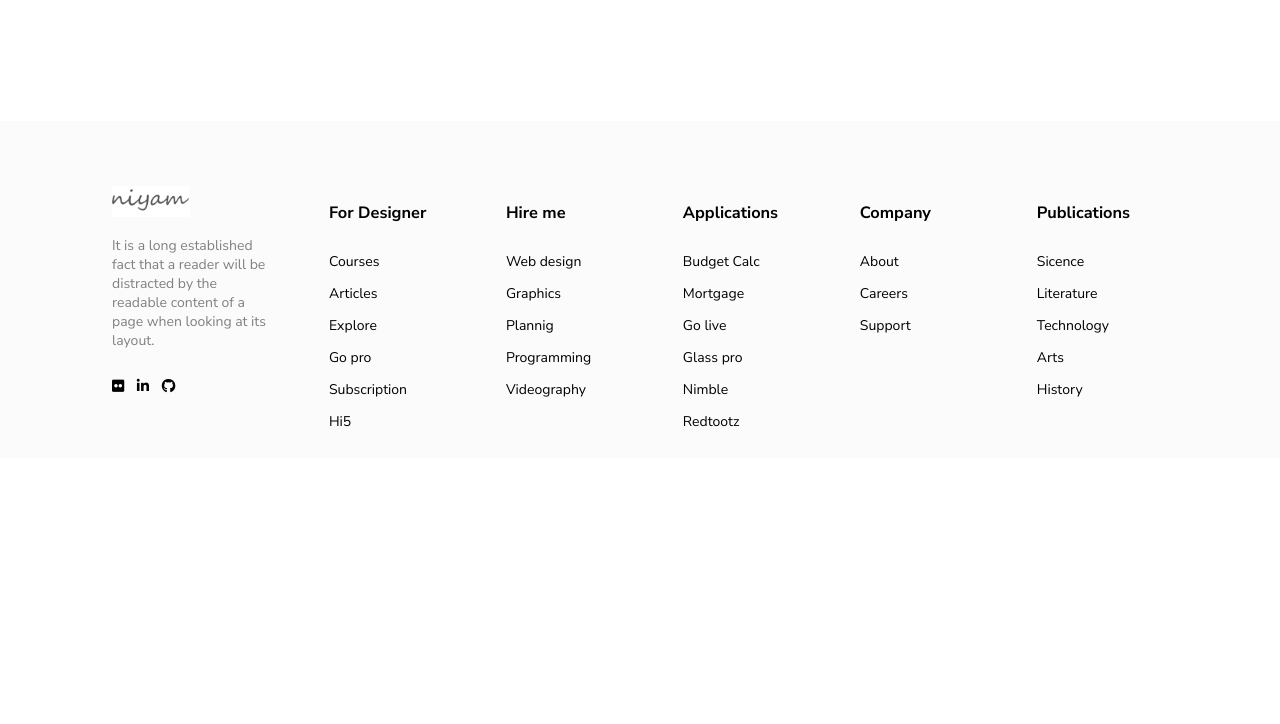
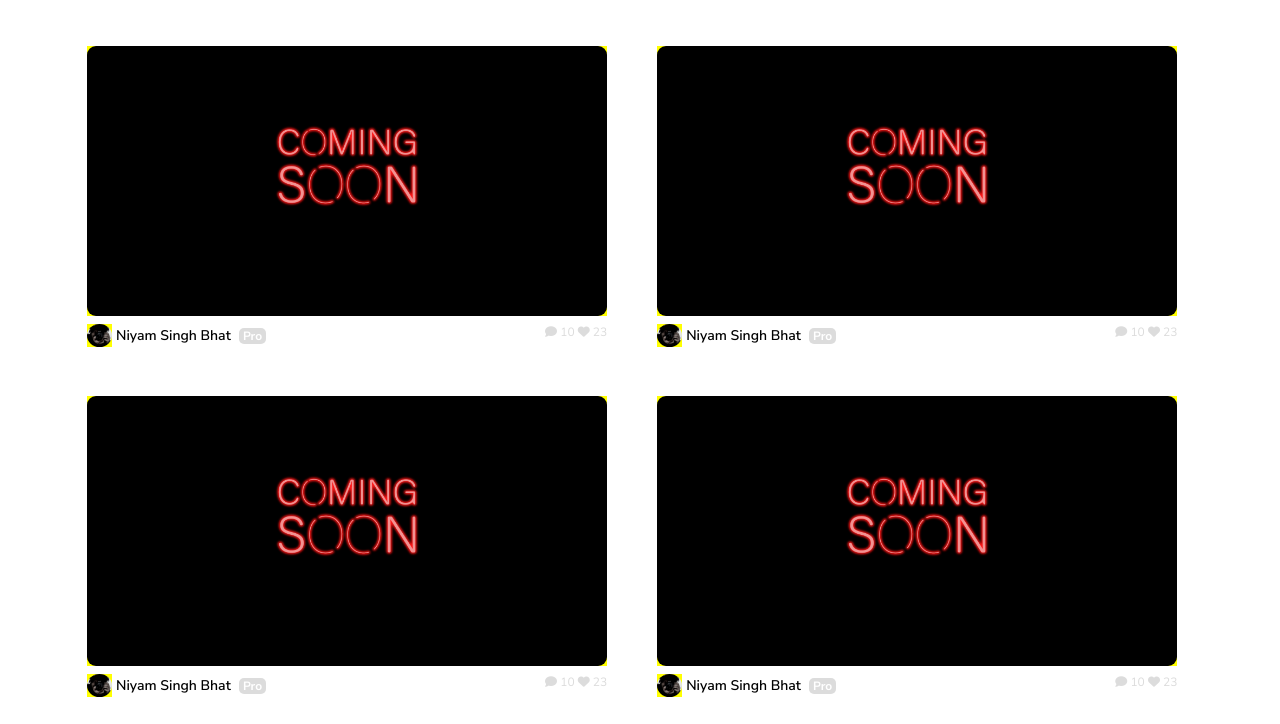
Before and after one commit to niyambhat/nimble, a plain HTML site: page index.html in a window 1280 px wide. Shown: the part 1713-2437 px from the top of the page. Before the commit the page ends 2171 px from the top, so only its background shows below. Drawn offline with Linux system fonts and the light colour scheme.

Commit message:
Update index.html

```diff
--- a/index.html
+++ b/index.html
@@ -12,6 +12,7 @@
 </head>
 <body>
     <div class="wrapper">
+
         <header>
             <div class="container">
                 <div class="col-wrap">
@@ -151,11 +152,15 @@
                         </div>
                     </div>
                 </div>
-
+<!--ROw 2-->
                 <div class="row-2">
                     <div class="col">
                         <div class="image">
-                            <img src="./assets/fonts/comming soon.png" alt="">
+                            <div class="robot">
+                                <img src="./robo.png" alt="">
+                            </div>
+
+
                         </div>
                         <div class="details"><div class="image">
                             <img src="./assets/profile.jpg" alt="">
@@ -222,6 +227,79 @@
                         </div>
                     </div>
                 </div>
+<!--ROw 2-->
+                <div class="row-2">
+                    <div class="col">
+                        <div class="image">
+                            <img src="./assets/fonts/comming soon.png" alt="">
+                        </div>
+                        <div class="details"><div class="image">
+                            <img src="./assets/profile.jpg" alt="">
+                        </div>
+                        <span class="name">Niyam Singh Bhat</span>
+                        <span class="pro">Pro</span>
+                        <ul class="like_comment">
+                            <li><a href=""><i class="fas fa-comment"></i> </a>10</li>
+                            <li><a href=""><i class="fas fa-heart"></i> </a>23</li>
+                        </ul>
+                    </div>
+                    </div>
+
+                    <div class="col">
+                        <div class="image">
+                            <img src="./assets/fonts/comming soon.png" alt="">                        </div>
+                        <div class="details">
+                            <div class="image">
+                                <img src="./assets/profile.jpg" alt="">
+                            </div>
+                            <span class="name">Niyam Singh Bhat
+                            </span> <span class="pro">Pro
+                            </span>
+                            <ul class="like_comment">
+                                <li><a href=""><i class="fas fa-comment"></i> </a>10</li>
+                                <li><a href=""><i class="fas fa-heart"></i> </a>23</li>
+                            </ul>
+                        </div>
+                    </div>
+
+                    <div class="col">
+                        <div class="image">
+                            <img src="./assets/fonts/comming soon.png" alt="">
+                        </div>
+                        <div class="details">
+                            <div class="image">
+                                <img src="./assets/profile.jpg" alt="">
+                            </div>
+                            <span class="name">Niyam Singh Bhat
+                            </span> <span class="pro">Pro
+                            </span>
+                            <ul class="like_comment">
+                                <li><a href=""><i class="fas fa-comment"></i> </a>10</li>
+                                <li><a href=""><i class="fas fa-heart"></i> </a>23</li>
+                            </ul>
+                        </div>
+                    </div>
+
+                    <div class="col">
+                        <div class="image">
+                            <img src="./assets/fonts/comming soon.png" alt="">
+                        </div>
+                        <div class="details">
+                            <div class="image">
+                                <img src="./assets/profile.jpg" alt="">
+                            </div>
+                            <span class="name">Niyam Singh Bhat
+                            </span> <span class="pro">Pro
+                            </span>
+                            <ul class="like_comment">
+                                <li><a href=""><i class="fas fa-comment"></i> </a>10</li>
+                                <li><a href=""><i class="fas fa-heart"></i> </a>23</li>
+                            </ul>
+                        </div>
+                    </div>
+                </div>
+
+
             </div>
         </section>
 
```
